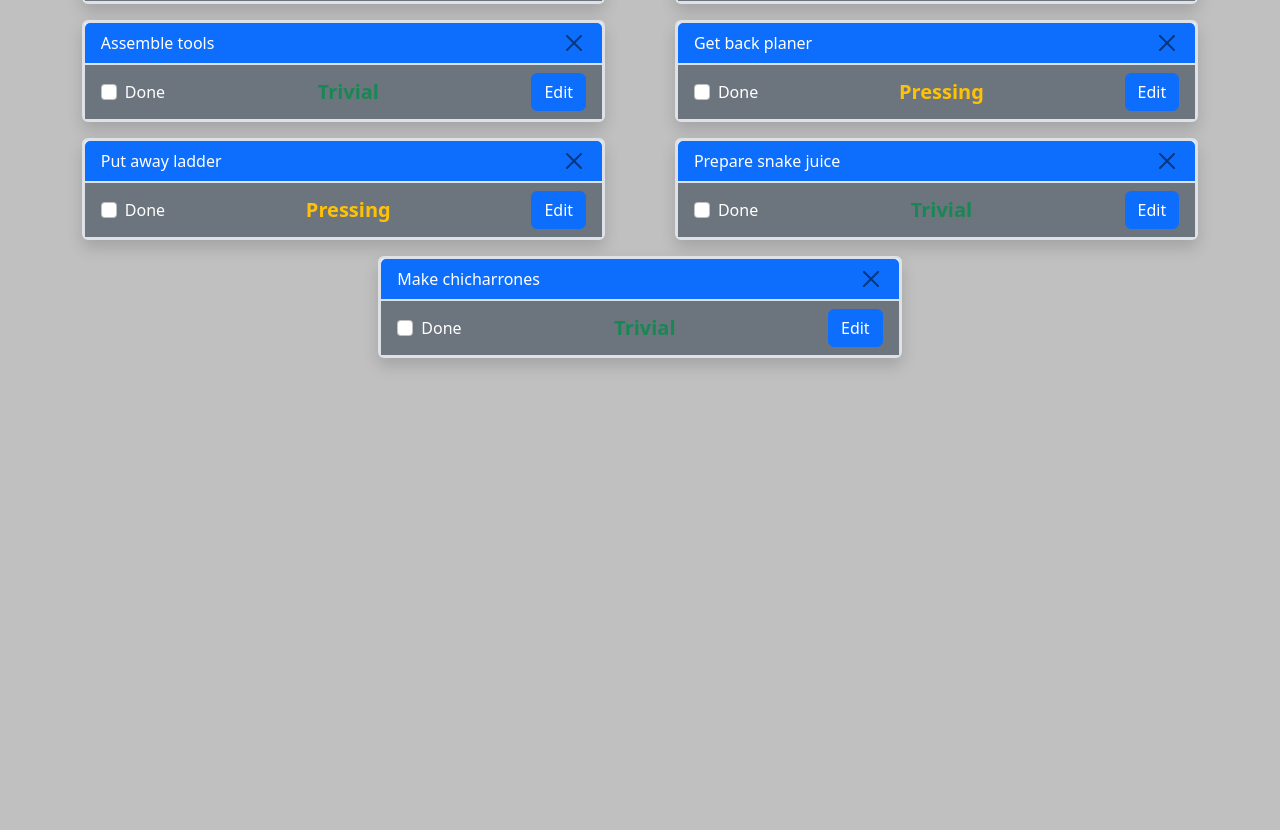
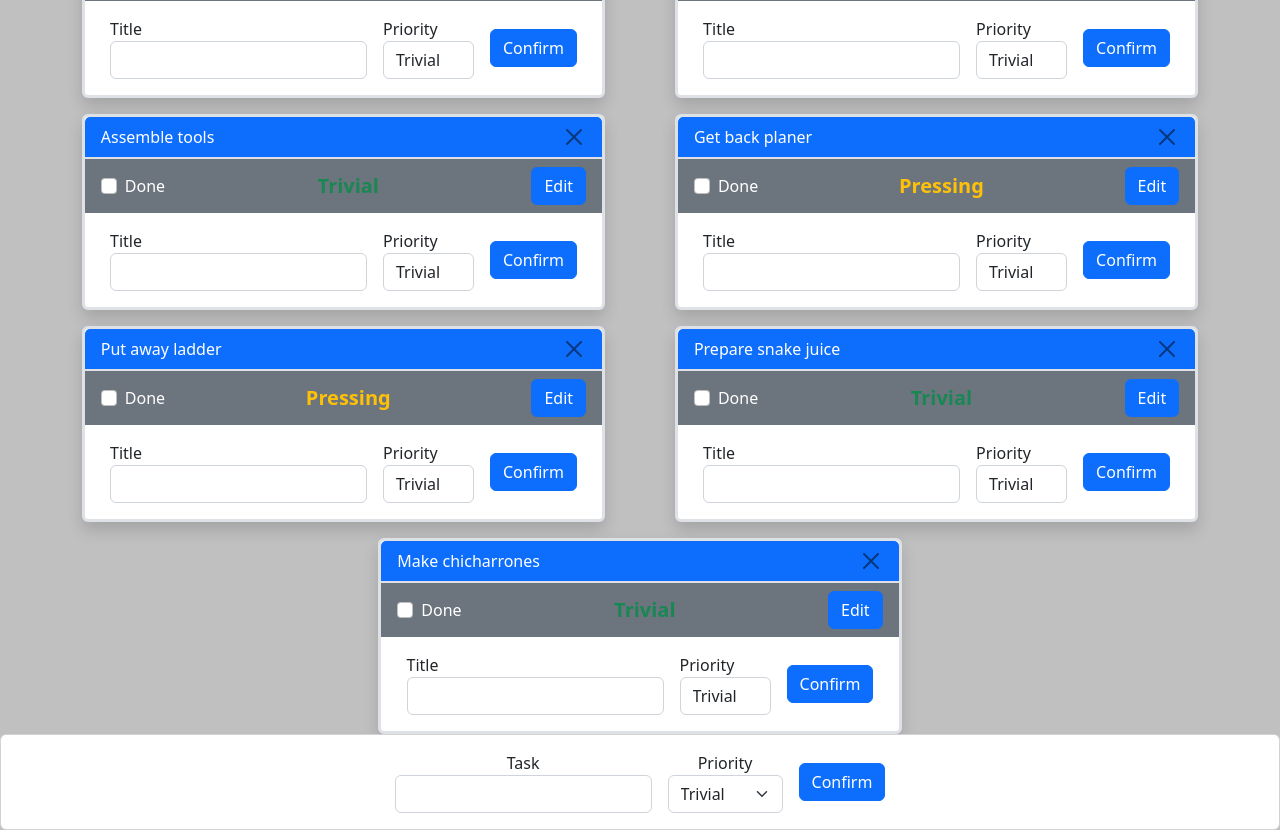
Before and after one commit to Osserc/to-do, a website built with webpack: page dist/index.html in a window 1280 px wide. Shown: the part 316-1146 px from the top of the page. Before the commit the page ends 800 px from the top, so only its background shows below. Built offline with nearby package versions, Linux system fonts and the light colour scheme.

Commit message:
Lay groundwork for task editing

```diff
--- a/src/js/buildTask.js
+++ b/src/js/buildTask.js
@@ -1,16 +1,39 @@
 let allTasks = []
 
-const taskFactory = (title, urgency, id, done = false) => {
+const taskFactory = (title, priority, id, done = false) => {
 
     const toggleTask = () => {
         done = !done
     }
 
-    return { title, done, urgency, id, toggleTask }
+    return { title, done, priority, id, toggleTask }
 }
 
-function createTask(title, urgency) {
-    allTasks.push(taskFactory(title, urgency, allTasks.length))
+function createTask(title, priority) {
+    allTasks.push(taskFactory(title, priority, allTasks.length))
+}
+
+function changeTaskData(elements) {
+    let values = collectValues(elements)
+    if (values.name == ``) {
+        console.log(values)
+    } else {
+        substituteTaskData(values)
+    }
+}
+
+function collectValues(elements) {
+    let values = []
+    values[`${elements.name.name}`] = elements.name.value
+    values[`${elements.priority.name}`] = elements.priority.value
+    values[`${elements.taskId.name}`] = elements.taskId.value
+    return values
+}
+
+function substituteTaskData(values) {
+    let singleTask = allTasks[values.taskId]
+    singleTask.name = values.name
+    singleTask.priority = values.priority
 }
 
 createTask(`Buy wood`, `Urgent`)
@@ -21,4 +44,4 @@
 createTask(`Prepare snake juice`, `Trivial`)
 createTask(`Make chicharrones`, `Trivial`)
 
-export { allTasks }
+export { allTasks, changeTaskData }
--- a/src/js/domManipulation/domTask.js
+++ b/src/js/domManipulation/domTask.js
@@ -1,10 +1,11 @@
-import { allTasks } from "../buildTask"
+import { allTasks, changeTaskData } from "../buildTask"
 
 const list = document.getElementById(`task-list`)
 
 function showTaskAll() {
     allTasks.forEach(task => {
         showTask(task)
+        showEditForm(task.id)
     });
 }
 
@@ -52,7 +53,7 @@
 function buildBody(task) {
     const body = document.createElement(`div`)
     body.classList.add(`card-body`, `d-flex`, `justify-content-between`, `align-items-center`, `text-bg-secondary`, `py-2`)
-    body.append(buildCheckmark(task.id), buildUrgency(task.urgency), buildEditButton(task.id))
+    body.append(buildCheckmark(task.id), buildPriority(task.priority), buildEditButton(task.id))
     return body
 }
 
@@ -81,15 +82,15 @@
     return checkLabel
 }
 
-function buildUrgency(urgency) {
-    const urgencyLevel = document.createElement(`div`)
-    urgencyLevel.classList.add(`fw-bold`, `fs-5`, determineUrgencyColor(urgency))
-    urgencyLevel.innerHTML = `${urgency}`
-    return urgencyLevel
+function buildPriority(priority) {
+    const priorityLevel = document.createElement(`div`)
+    priorityLevel.classList.add(`fw-bold`, `fs-5`, determinePriorityColor(priority))
+    priorityLevel.innerHTML = `${priority}`
+    return priorityLevel
 }
 
-function determineUrgencyColor(urgency) {
-    switch (urgency) {
+function determinePriorityColor(priority) {
+    switch (priority) {
         case `Trivial`:
             return `text-success`
             break
@@ -113,7 +114,105 @@
 
 function activateEditButton(button) {
     button.addEventListener(`click`, function() {
-        // to do
+        showEditForm(button.dataset.taskId)
+    })
+}
+
+function showEditForm(id) {
+    const taskToEdit = document.getElementById(`single-task-${id}`)
+    taskToEdit.appendChild(buildEditCard(id))
+    activateEditForm(id)
+}
+
+function buildEditCard(id) {
+    const formCard = document.createElement(`div`)
+    formCard.id = `task-${id}-edit-container`
+    formCard.classList.add(`p-3`)
+    formCard.appendChild(buildEditForm(id))
+    return formCard
+}
+
+function buildEditForm(id) {
+    const form = document.createElement(`form`)
+    form.id = `task-${id}-edit-form`
+    form.classList.add(`d-flex`, `justify-content-center`, `align-items-center`, `gap-3`)
+    form.append(buildEditFormHiddenField(id), buildEditFormTitle(id), buildEditFormPriority(id), buildEditFormButton())
+    return form
+}
+
+function buildEditFormTitle(id) {
+    const formTitleContainer = document.createElement(`div`)
+    formTitleContainer.classList.add(`form-group`)
+    formTitleContainer.append(buildEditFormTitleLabel(id), buildEditFormTitleInput(id))
+    return formTitleContainer
+}
+
+function buildEditFormTitleLabel(id) {
+    const formTitleLabel = document.createElement(`label`)
+    formTitleLabel.setAttribute(`for`, `name`)
+    formTitleLabel.innerHTML = `Title`
+    return formTitleLabel
+}
+
+function buildEditFormTitleInput(id) {
+    const formTitleInput = document.createElement(`input`)
+    formTitleInput.setAttribute(`name`, `name`)
+    formTitleInput.setAttribute(`type`, `text`)
+    formTitleInput.classList.add(`form-control`)
+    return formTitleInput
+}
+
+function buildEditFormPriority(id) {
+    const formTitleContainer = document.createElement(`div`)
+    formTitleContainer.classList.add(`form-group`)
+    formTitleContainer.append(buildEditFormPriorityLabel(id), buildEditFormPriorityInput(id))
+    return formTitleContainer
+}
+
+function buildEditFormPriorityLabel(id) {
+    const formTitleLabel = document.createElement(`label`)
+    formTitleLabel.setAttribute(`for`, `priority`)
+    formTitleLabel.innerHTML = `Priority`
+    return formTitleLabel
+}
+
+function buildEditFormPriorityInput(id) {
+    const formTitleInput = document.createElement(`select`)
+    formTitleInput.setAttribute(`name`, `priority`)
+    formTitleInput.classList.add(`form-control`)
+    let priorityLevels = [`Trivial`, `Pressing`, `Urgent`]
+    priorityLevels.forEach((level) => {
+        formTitleInput.add(buildEditFormPriorityOptions(level))
+    })
+    return formTitleInput
+}
+
+function buildEditFormPriorityOptions(priority) {
+    let option = document.createElement('option')
+    option.value = option.text = priority
+    return option
+}
+
+function buildEditFormButton() {
+    const button = document.createElement(`button`)
+    button.classList.add(`btn`, `btn-primary`)
+    button.innerHTML = `Confirm`
+    return button
+}
+
+function buildEditFormHiddenField(id) {
+    const idField = document.createElement(`input`)
+    idField.setAttribute(`type`, `hidden`)
+    idField.setAttribute(`name`, `taskId`)
+    idField.setAttribute(`value`, id)
+    return idField
+}
+
+function activateEditForm(id) {
+    const form = document.getElementById(`task-${id}-edit-form`)
+    form.addEventListener(`submit`, function() {
+        event.preventDefault()
+        changeTaskData(event.target.elements)
     })
 }
 
@@ -124,4 +223,4 @@
 
 showTaskAll()
 
-export { determineUrgencyColor }
+export { }
```
Also changed, not shown: dist/index.html, dist/main.js.
